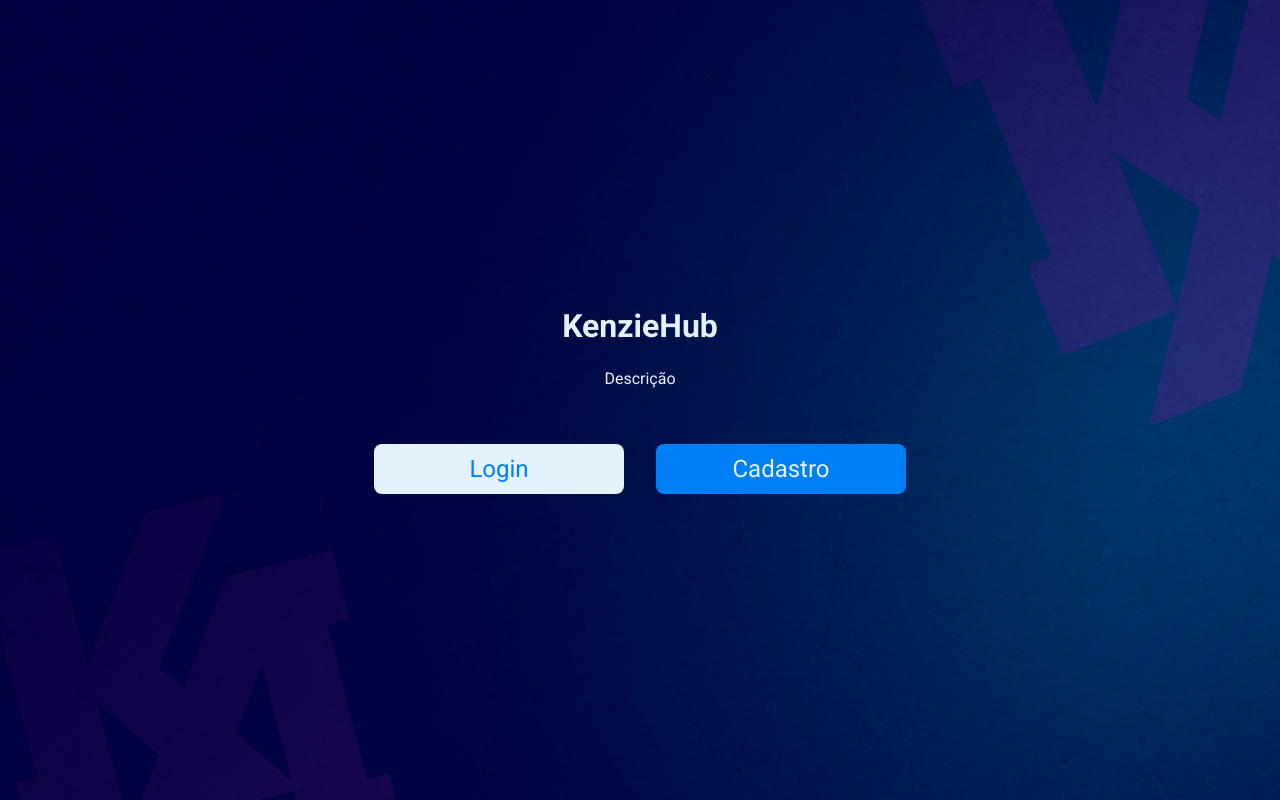
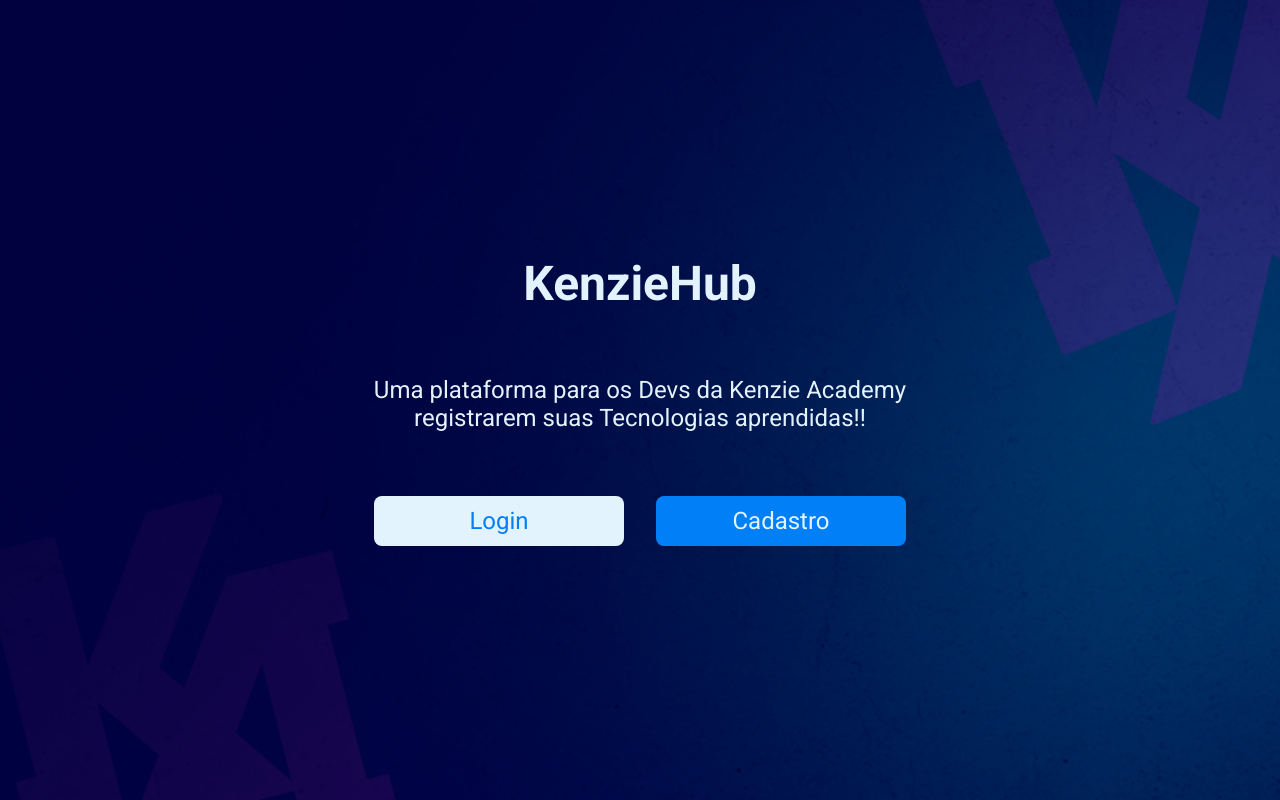
Before and after one commit to F-Vieira/KenzieHub, a React (Create React App) app: page / in a window 1280 px wide. Built offline with nearby package versions, Linux system fonts and the light colour scheme.

Commit message:
style: fixing some styles

```diff
--- a/src/components/ModalUpdate/styles.js
+++ b/src/components/ModalUpdate/styles.js
@@ -7,7 +7,7 @@
   top: 0;
   left: 0;
   background: rgba(0, 0, 0, 80%);
-
+  z-index: 2;
   display: flex;
   align-items: center;
   justify-content: center;
--- a/src/pages/Home/index.js
+++ b/src/pages/Home/index.js
@@ -16,7 +16,10 @@
   return (
     <ContainerHome>
       <h1>KenzieHub</h1>
-      <p>Descrição</p>
+      <p>
+        Uma plataforma para os Devs da Kenzie Academy registrarem suas
+        Tecnologias aprendidas!!
+      </p>
 
       <div>
         <Button onClick={() => handleNavigation("/login")} whiteSchema>
--- a/src/pages/Home/styles.js
+++ b/src/pages/Home/styles.js
@@ -19,9 +19,18 @@
   }
 
   @media screen and (min-width: 1024px) {
+    h1 {
+      font-size: 3rem;
+    }
+    p {
+      width: 600px;
+      font-size: 1.5rem;
+      margin: 4rem 0;
+    }
     div {
       button + button {
         margin-left: 2rem;
+        margin-top: 0;
       }
     }
   }
--- a/src/pages/Signup/index.js
+++ b/src/pages/Signup/index.js
@@ -58,11 +58,11 @@
         reset();
         return history.push("/login");
       })
-      .catch((_) =>
+      .catch((_) => {
         toast.error(
           "Erro ao criar a conta, verifique os dados e tente novamente"
-        )
-      );
+        );
+      });
   };
 
   if (authenticated) {
```
